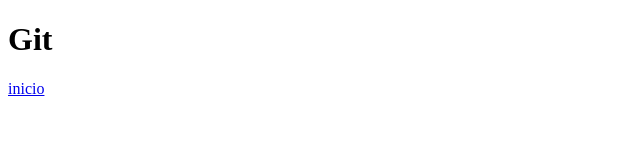
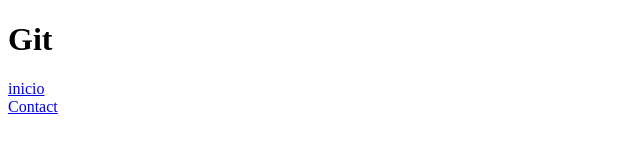
Before and after one commit to bluuweb/comandos-basicos, a plain HTML site: page index.html in a window 1280 px wide. Shown: the full height of the page, 0-640 px from the left. Drawn offline with Linux system fonts and the light colour scheme.

Commit message:
agregue el footer

```diff
--- a/index.html
+++ b/index.html
@@ -13,5 +13,8 @@
                 <a href="#">inicio</a>
             </nav>
         </header>
+        <footer>
+            <a href="/contact">Contact</a>
+        </footer>
     </body>
 </html>
```
